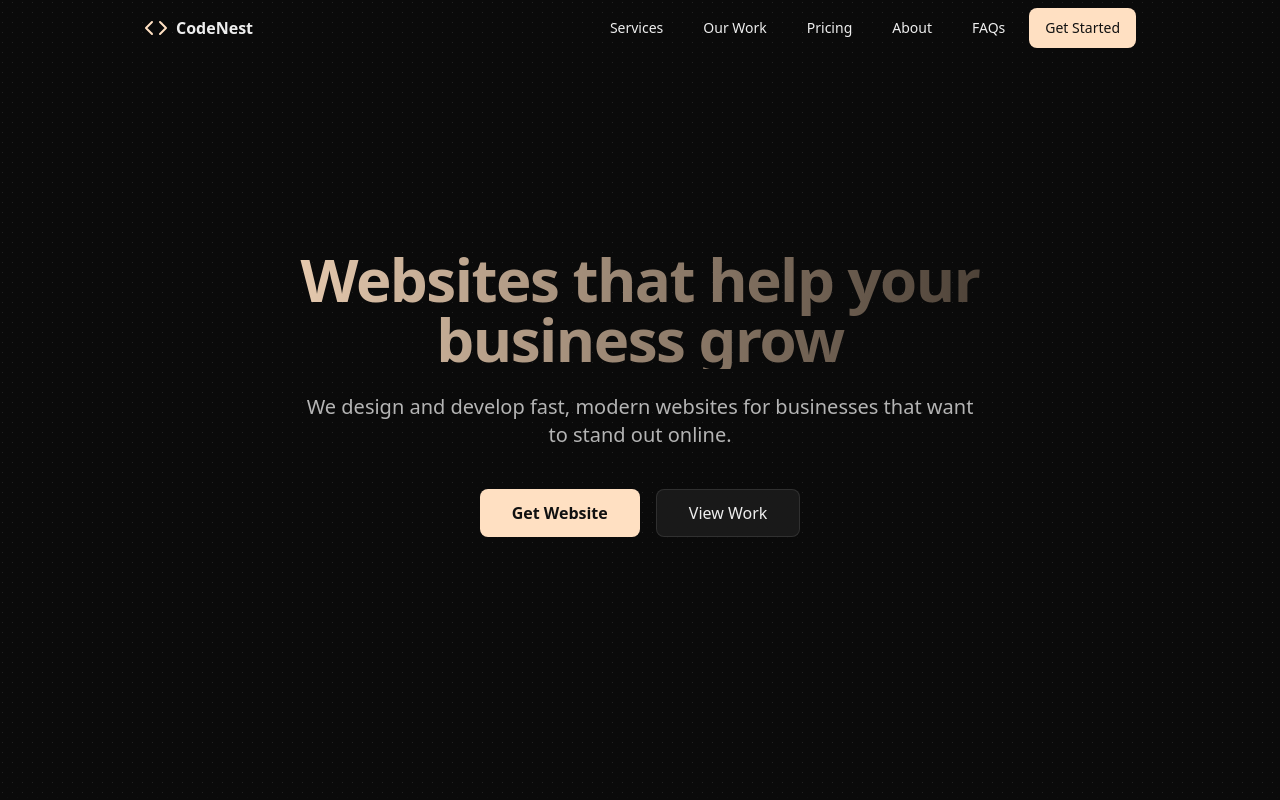
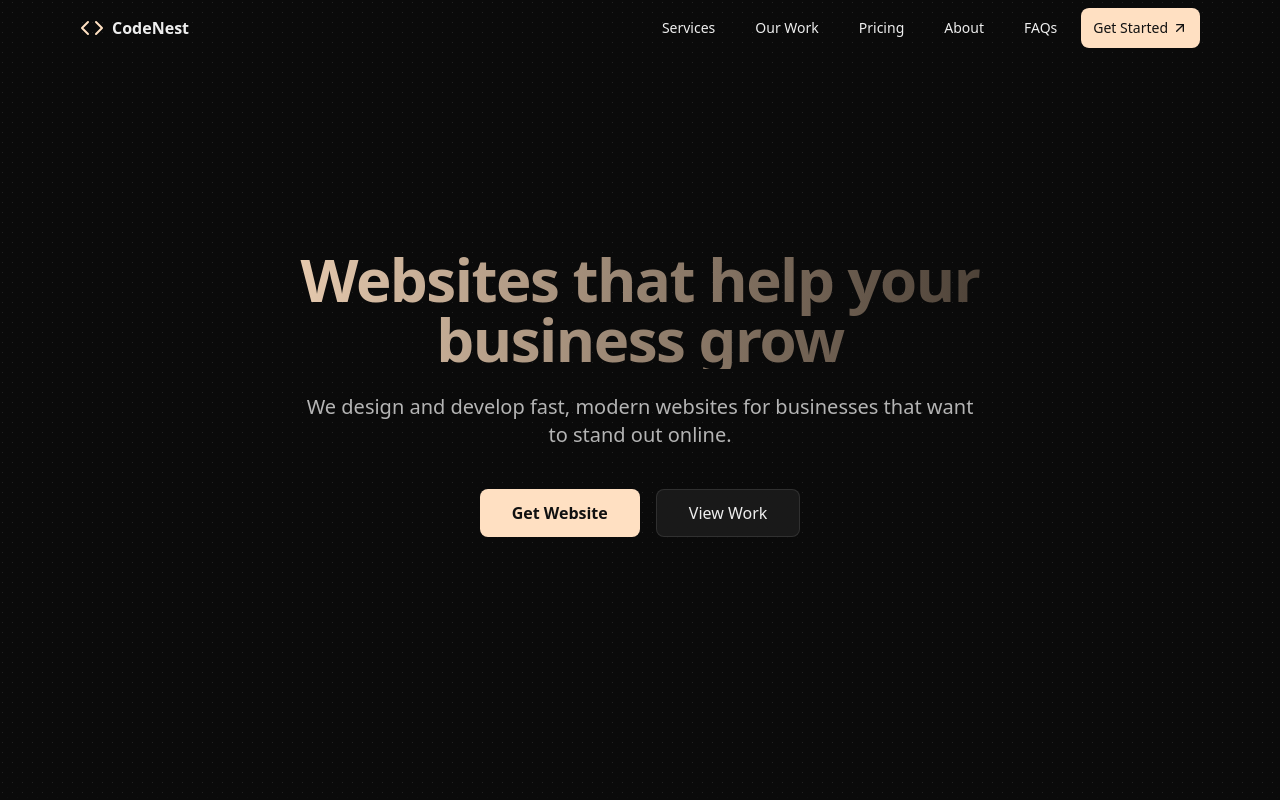
Before and after one commit to Piyush-20045/code-nest, a Next.js app: page / in a window 1280 px wide. Shown: the top 800 px of the page. Built offline with nearby package versions, Linux system fonts and the light colour scheme.

Commit message:
refactor: separate the link array in constant folder and some ui changes

```diff
--- a/components/ui/header-2.jsx
+++ b/components/ui/header-2.jsx
@@ -4,34 +4,12 @@ import { Button, buttonVariants } from "@/components/ui/button";
 import { cn } from "@/lib/utils";
 import { MenuToggleIcon } from "@/components/ui/menu-toggle-icon";
 import { useScroll } from "@/components/ui/use-scroll";
-import { Code } from "lucide-react";
+import { ArrowUpRight, Code } from "lucide-react";
+import { navbarLinks } from "@/constants/navbar-link";
 
 export function Header() {
   const [open, setOpen] = React.useState(false);
   const scrolled = useScroll(10);
-
-  const links = [
-    {
-      label: "Services",
-      href: "#services",
-    },
-    {
-      label: "Our Work",
-      href: "#work",
-    },
-    {
-      label: "Pricing",
-      href: "#contact",
-    },
-    {
-      label: "About",
-      href: "#work",
-    },
-    {
-      label: "FAQs",
-      href: "#faqs",
-    },
-  ];
 
   React.useEffect(() => {
     if (open) {
@@ -48,9 +26,9 @@ export function Header() {
   return (
     <header
       className={cn(
-        "sticky top-0 z-50 mx-auto w-full max-w-5xl border-b border-transparent md:rounded-md md:border md:transition-all md:ease-out",
+        "sticky md:mt-3 top-0 z-1000 mx-auto w-full max-w-6xl lg:max-w-7xl border-b border-transparent md:rounded-md md:border md:transition-all md:ease-out",
         {
-          "bg-background/95 upports-backdrop-filter:bg-background/50 border-white/10 backdrop-blur-lg md:top-4 md:max-w-4xl md:shadow-lg":
+          "bg-transparent upports-backdrop-filter:bg-background/50 border-white/10 backdrop-blur-lg md:top-4 lg:max-w-6xl md:shadow-lg":
             scrolled && !open,
           "bg-background/90": open,
         },
@@ -69,7 +47,7 @@ export function Header() {
           <span className="font-bold text-foreground">CodeNest</span>
         </div>
         <div className="hidden items-center gap-2 md:flex">
-          {links.map((link, i) => (
+          {navbarLinks.map((link, i) => (
             <a
               key={i}
               className={buttonVariants({ variant: "ghost" })}
@@ -78,7 +56,9 @@ export function Header() {
               {link.label}
             </a>
           ))}
-          <Button>Get Started</Button>
+          <Button className="px-3 h-10 flex items-center gap-1">
+            Get Started <ArrowUpRight className="size-4" />
+          </Button>
         </div>
         <Button
           size="icon"
@@ -104,7 +84,7 @@ export function Header() {
           )}
         >
           <div className="grid gap-y-2">
-            {links.map((link) => (
+            {navbarLinks.map((link) => (
               <a
                 key={link.label}
                 className={buttonVariants({
@@ -119,7 +99,9 @@ export function Header() {
             ))}
           </div>
           <div className="pt-8 pb-4 flex flex-col gap-2">
-            <Button className="w-full">Get Started</Button>
+            <Button className="w-full flex items-center gap-2">
+              Get Started <ArrowUpRight className="size-4" />
+            </Button>
           </div>
         </div>
       </div>
--- /dev/null
+++ b/constants/navbar-link.jsx
@@ -0,0 +1,22 @@
+export const navbarLinks = [
+  {
+    label: "Services",
+    href: "#services",
+  },
+  {
+    label: "Our Work",
+    href: "#work",
+  },
+  {
+    label: "Pricing",
+    href: "#contact",
+  },
+  {
+    label: "About",
+    href: "#work",
+  },
+  {
+    label: "FAQs",
+    href: "#faqs",
+  },
+];
```
